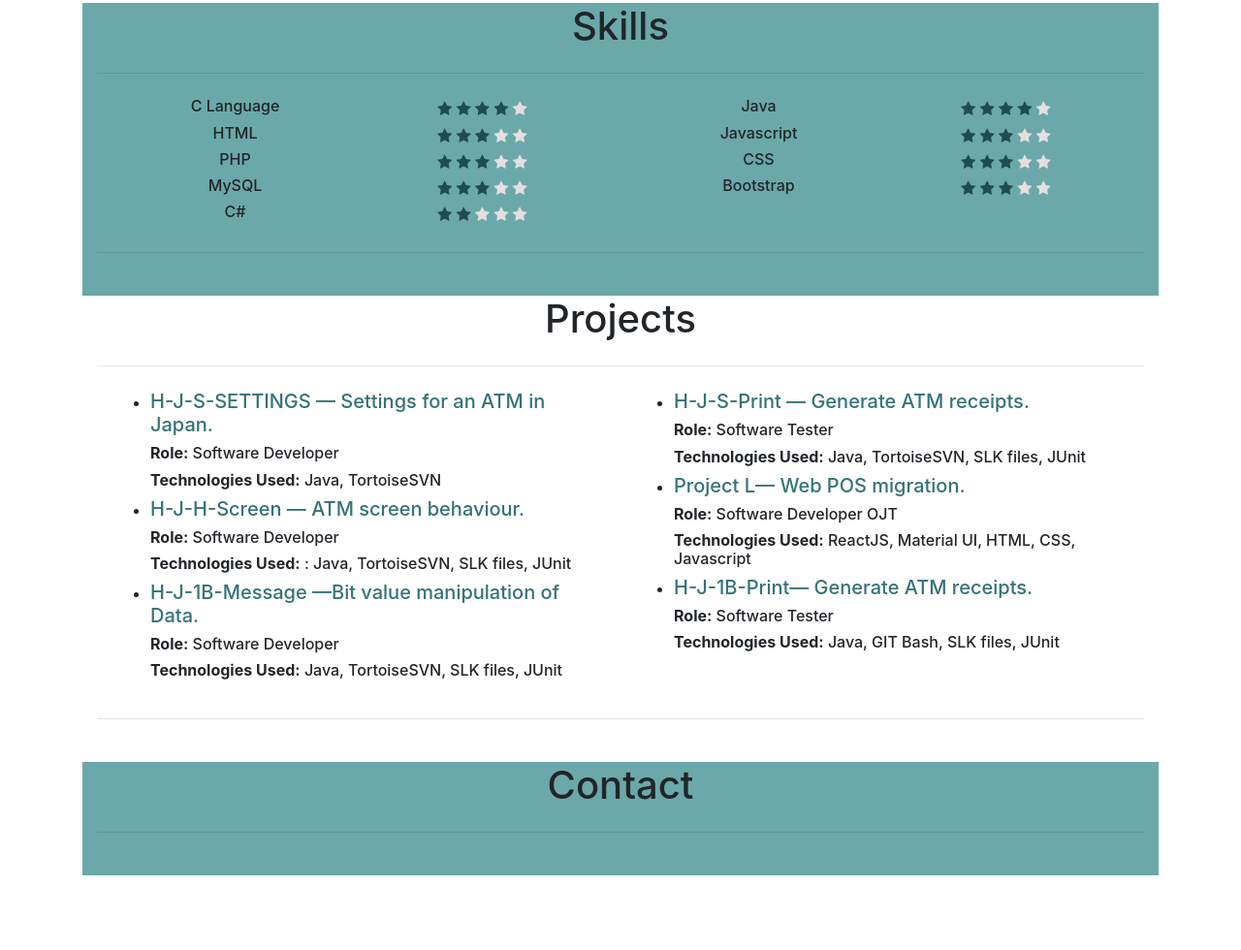
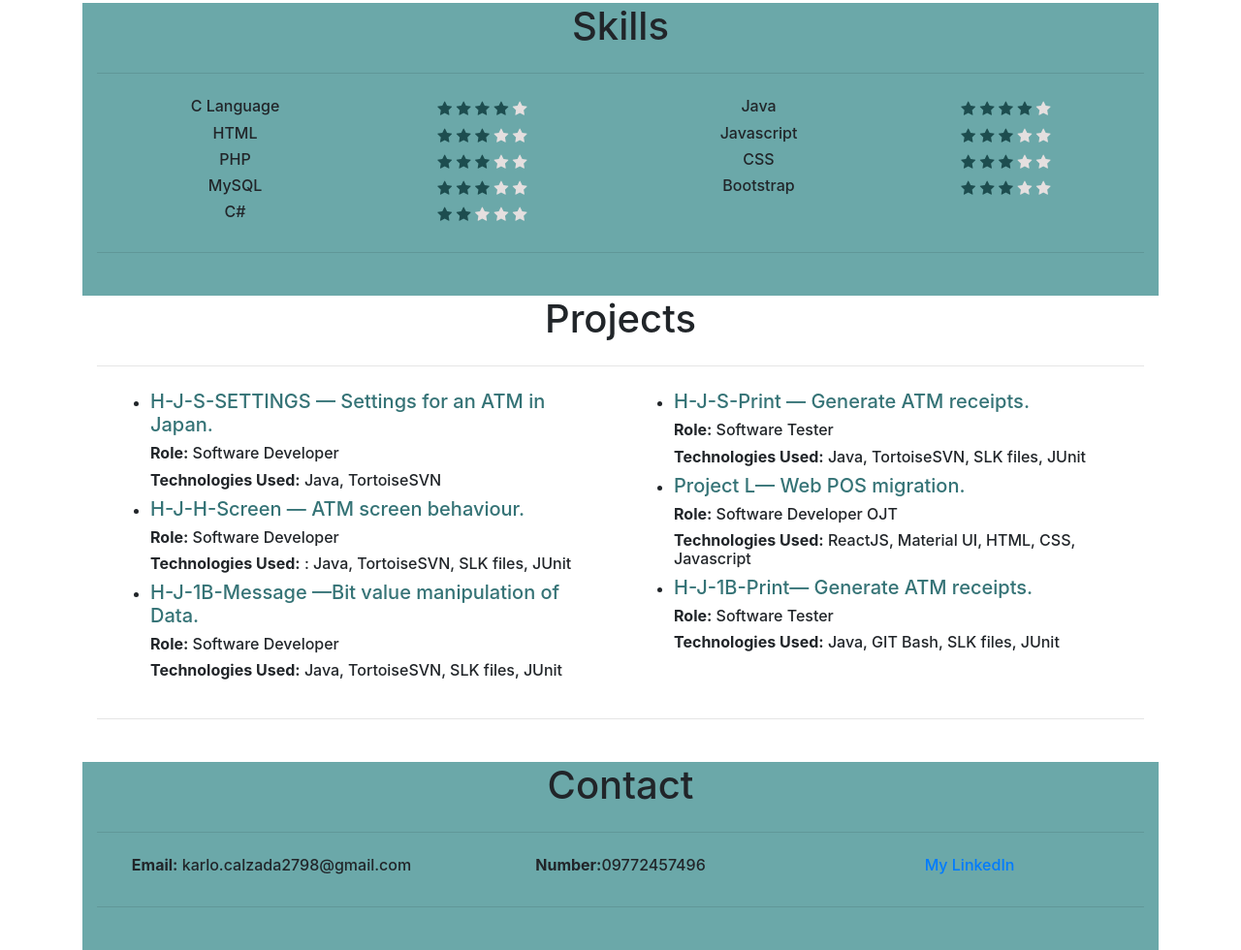
Before and after one commit to kcalzada/Karl-Franz-Calzada, a plain HTML site: page index.html in a window 1280 px wide. Shown: the part 500-1480 px from the top of the page at 97% size. Before the commit the page ends 1403 px from the top, so only its background shows below. Drawn offline with nearby package versions, Linux system fonts and the light colour scheme.

Commit message:
Added Contact

```diff
--- a/index.html
+++ b/index.html
@@ -204,18 +204,18 @@
               <ul>
                 <li>
                   <h5 class="text-color-dark-green text-left">H-J-S-SETTINGS — Settings for an ATM in Japan.</h5>
-                  <h6 class="text-left"> <span class="font-weight-bold">Role:</span> Software Developer</h6>
-                  <h6 class="text-left"> <span class="font-weight-bold">Technologies Used:</span> Java, TortoiseSVN</h6>
+                  <h6 class="text-left"><span class="font-weight-bold">Role:</span> Software Developer</h6>
+                  <h6 class="text-left"><span class="font-weight-bold">Technologies Used:</span> Java, TortoiseSVN</h6>
                 </li>
                 <li>
                   <h5 class="text-color-dark-green text-left">H-J-H-Screen — ATM screen behaviour.</h5>
-                  <h6 class="text-left"> <span class="font-weight-bold">Role:</span> Software Developer</h6>
-                  <h6 class="text-left"> <span class="font-weight-bold">Technologies Used:</span> : Java, TortoiseSVN, SLK files, JUnit</h6>
+                  <h6 class="text-left"><span class="font-weight-bold">Role:</span> Software Developer</h6>
+                  <h6 class="text-left"><span class="font-weight-bold">Technologies Used:</span> : Java, TortoiseSVN, SLK files, JUnit</h6>
                 </li>
                 <li>
                   <h5 class="text-color-dark-green text-left">H-J-1B-Message —Bit value manipulation of Data.</h5>
-                  <h6 class="text-left"> <span class="font-weight-bold">Role:</span> Software Developer</h6>
-                  <h6 class="text-left"> <span class="font-weight-bold">Technologies Used:</span> Java, TortoiseSVN, SLK files, JUnit</h6>
+                  <h6 class="text-left"><span class="font-weight-bold">Role:</span> Software Developer</h6>
+                  <h6 class="text-left"><span class="font-weight-bold">Technologies Used:</span> Java, TortoiseSVN, SLK files, JUnit</h6>
                 </li>
               </ul>
             </div>
@@ -223,18 +223,18 @@
               <ul>
                 <li>
                   <h5 class="text-color-dark-green text-left">H-J-S-Print — Generate ATM receipts.</h5>
-                  <h6 class="text-left"> <span class="font-weight-bold">Role:</span> Software Tester</h6>
-                  <h6 class="text-left"> <span class="font-weight-bold">Technologies Used:</span>  Java, TortoiseSVN, SLK files, JUnit</h6>
+                  <h6 class="text-left"><span class="font-weight-bold">Role:</span> Software Tester</h6>
+                  <h6 class="text-left"><span class="font-weight-bold">Technologies Used:</span>  Java, TortoiseSVN, SLK files, JUnit</h6>
                 </li>
                 <li>
                   <h5 class="text-color-dark-green text-left">Project L— Web POS migration.</h5>
-                  <h6 class="text-left"> <span class="font-weight-bold">Role:</span> Software Developer OJT</h6>
-                  <h6 class="text-left"> <span class="font-weight-bold">Technologies Used:</span> ReactJS, Material UI, HTML, CSS, Javascript</h6>
+                  <h6 class="text-left"><span class="font-weight-bold">Role:</span> Software Developer OJT</h6>
+                  <h6 class="text-left"><span class="font-weight-bold">Technologies Used:</span> ReactJS, Material UI, HTML, CSS, Javascript</h6>
                 </li>
                 <li>
                   <h5 class="text-color-dark-green text-left">H-J-1B-Print— Generate ATM receipts.</h5>
-                  <h6 class="text-left"> <span class="font-weight-bold">Role:</span> Software Tester</h6>
-                  <h6 class="text-left"> <span class="font-weight-bold">Technologies Used:</span>  Java, GIT Bash, SLK files, JUnit</h6>
+                  <h6 class="text-left"><span class="font-weight-bold">Role:</span> Software Tester</h6>
+                  <h6 class="text-left"><span class="font-weight-bold">Technologies Used:</span>  Java, GIT Bash, SLK files, JUnit</h6>
                 </li>
               </ul>
             </div>
@@ -246,6 +246,20 @@
       <div class="container-fluid own-bg-color-light-green ml-auto">
         <h1>Contact</h1>
         <hr class="my-4">
+        <div class="container">
+          <div class="row">
+            <div class="col">
+              <h6 class=""><span class="font-weight-bold">Email:</span> karlo.calzada2798@gmail.com</h6>
+            </div>
+            <div class="col">
+              <h6 class=""><span class="font-weight-bold">Number:</span>09772457496</h6>
+            </div>
+            <div class="col">
+              <h6 class=""> <a href="https://www.linkedin.com/in/karlo2798/">My LinkedIn</a></h6>
+            </div>
+          </div>
+        </div>
+        <hr class="my-4">
       </div>
 
     </div>
```
